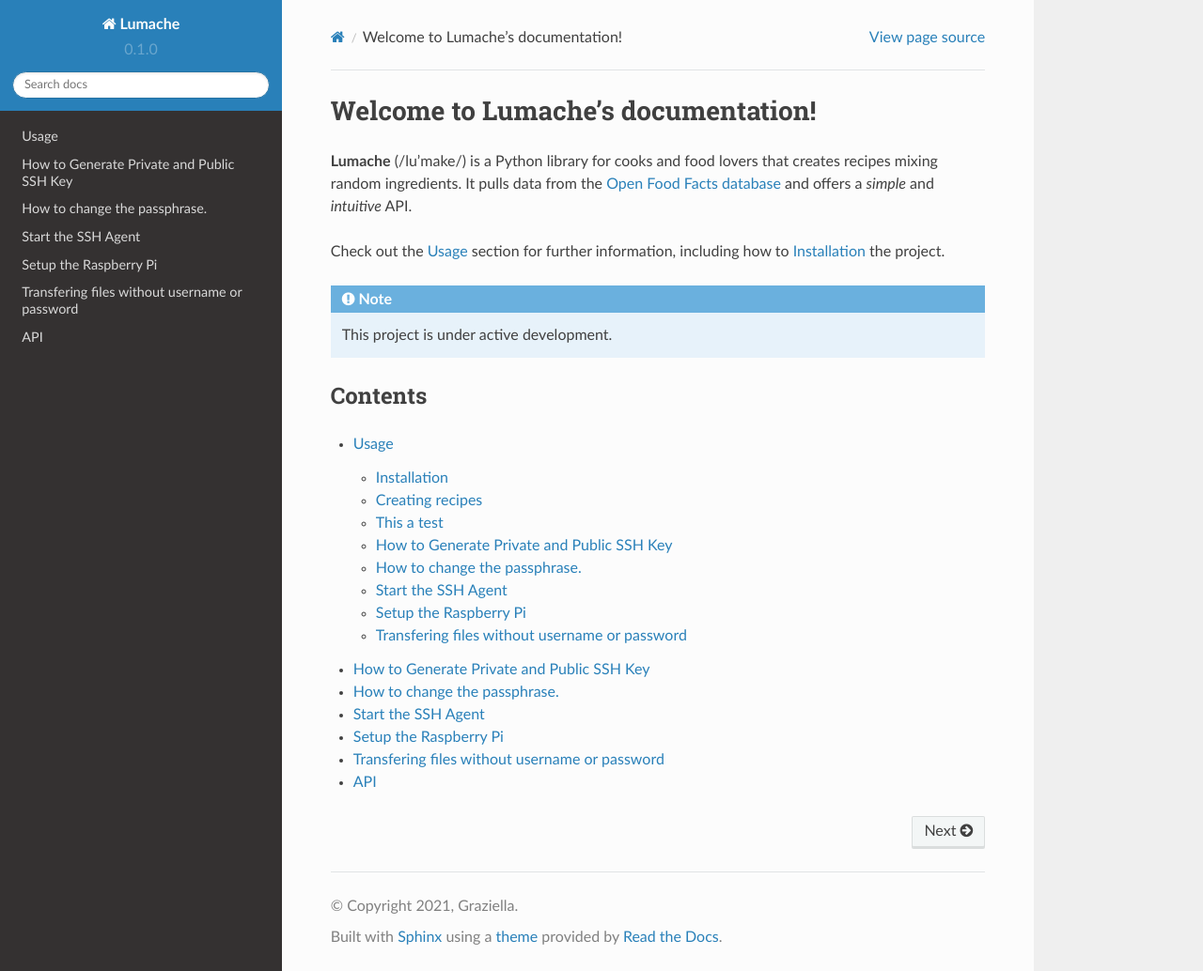
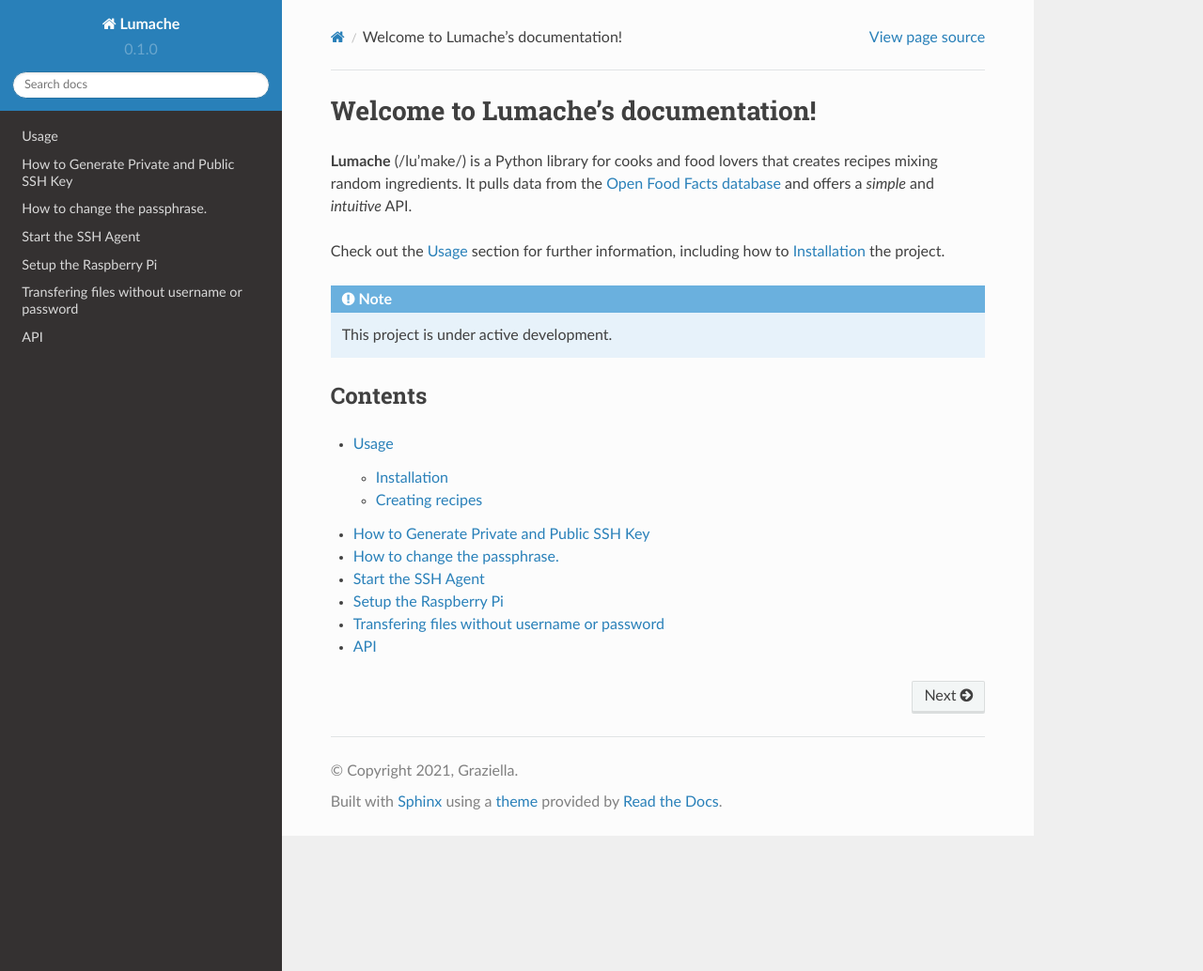
Before and after one commit to ProfRosario/sandbox1_ReadtheDoc, a Sphinx documentation site: the page built from docs/source/index.rst, in a window 1280 px wide and 1034 px high. Shown: the whole window at 94% size. Built offline with Sphinx 7.4.7 and the Read the Docs theme 2.0.0, drawn with Linux system fonts in a browser that asks for light colours; some of the changed lines change nothing that is shown.

Commit message:
Update usage.rst
Deleted the HowTo sections and move them to the HowTo.rst file.

```diff
--- a/docs/source/usage.rst
+++ b/docs/source/usage.rst
@@ -31,113 +31,3 @@
 >>> import lumache
 >>> lumache.get_random_ingredients()
 ['shells', 'gorgonzola', 'parsley']
-
-
-This a test
------------
-
-How to Generate Private and Public SSH Key
------------------------------------------
-
-To create private and public SSH keys, type the following command:
-
-.. code-block:: console
-
-   $ ssh-keygen -t rsa
-
-This command tells ssh to generate a rsa type key. The following message will display:
-
-.. code-block:: console
-
-   Generating public/private rsa key pair.
-   Enter file in which to save the key (/c/users/username/.ssh/id_rsa):
-
-
-If the file path is correct, do not type any information just press ``Enter``. The following message will appear:
-
-.. code-block:: console
-
-   users/username/.ssh/id_rsa already exists.
-   Overwrite (y/n)
-
-If you want to delete the old key, type ``y`` and press ``Enter``. Otherwise type ``n``.
-
-The following message will appear if you typed ``y``:
-
-.. code-block:: console
-
-   Enter passphrase (empty for no passphrase)
-
-Type a passphrase that you can remember (not too complicated) and press Enter. The following message will appear:
-
-.. code-block:: console
-
-   Enter same passphrase again:
-
-Retype the passphrase again and press ``Enter``. The following messages will appear:
-
-.. code-block:: console
-
-   Your identification has been saved in id_rsa.
-   Your public Key has been saved in id_rsa.pub.
-   The key finger print is:
-   f3:15:57:.....................:db username@domain.com
-
-Try to remember the finger print image (appearance). You don't need to memorize the actual message.
-Note, two keys will be generated, a public key and a private key. The private key should be stored on your main computer and the public key (with the ``.pub`` extension) should be stored at the remote host (example: raspberry pi, github,...,etc).
-
-How to change the passphrase.
------------------------------
-If you made a mistake or don't like your old passphrase, you can change it without changing the private and public keys. Type the following command:
-
-.. code-block:: console
-
-   $ ssh-keygen -p
-
-``-p`` is requesting to change the passphrase only. Don't worry this doesn't change the key.
-
-
-Start the SSH Agent
---------------------
-
-Type the following commands:
-
-.. code-block:: console
-
-   $ ssh-agent $SHELL
-   $ ssh-add
-
-The following message will appear:
-
-.. code-block:: console
-   Enter passphrase for /home/you/.ssh/id_rsa:
-   Identify added: /home/you/.ssh/id_rsa
-
-Setup the Raspberry Pi
-----------------------------
-
-Copy your public ssh key to your  ~/.ssh folder. In the .ssh folder, you should see a text file named authorized_keys. If you don't see it, type the following command
-
-.. code-block:: console
-
-   $ touch authorized_keys
-
-``touch`` is a Linux command that creates a blank text file with nothing inside.
-
-Next type the following command to append the public key to your authorized_keys file on the Pi, sending it over SSH:
-
-.. code-block:: console
-
-   $ cat ~/.ssh/id_rsa.pub | ssh <USERNAME>@<IP-ADDRESS>
-   $ cat >> .ssh/authorized_keys
-
-If you typed everything correctly, next time you run the ssh-agent you will not have to authenticate with your password again.
-
-Transfering files without username or password
-----------------------------------------------
-
-.. code-block:: console
-
-   $ git clone git@github.com:github_username/MyRepro.git
-
-If you set everything correctly, Github should not asking you for your username or password any more when cloning. If GitHub does, you probability made a mistake somewhere in the setup.
```
